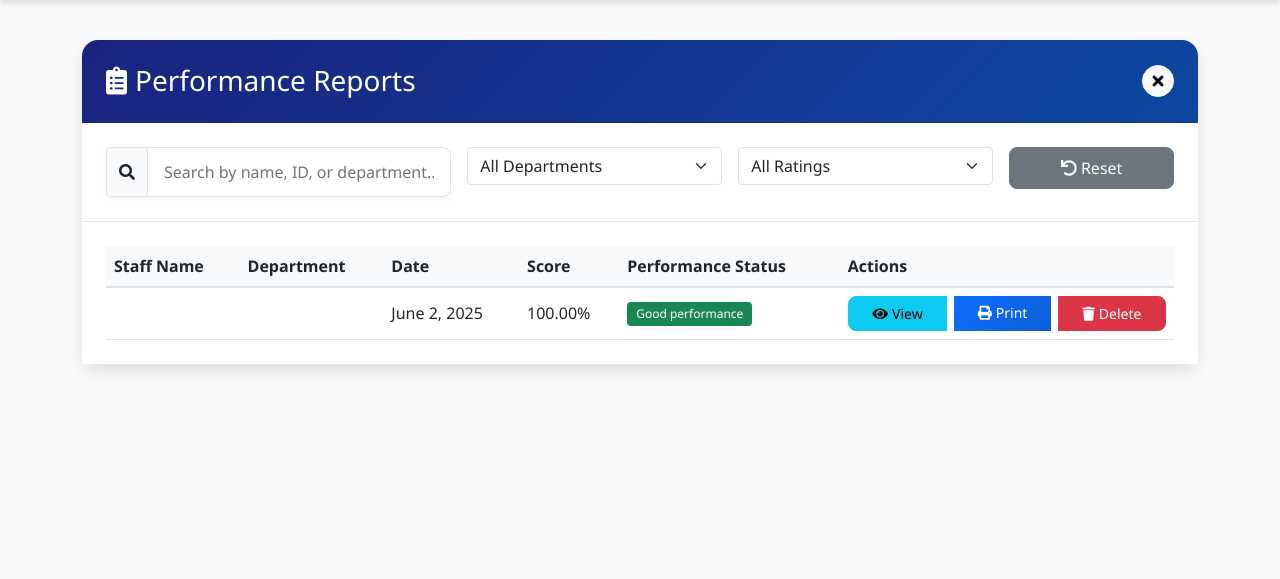
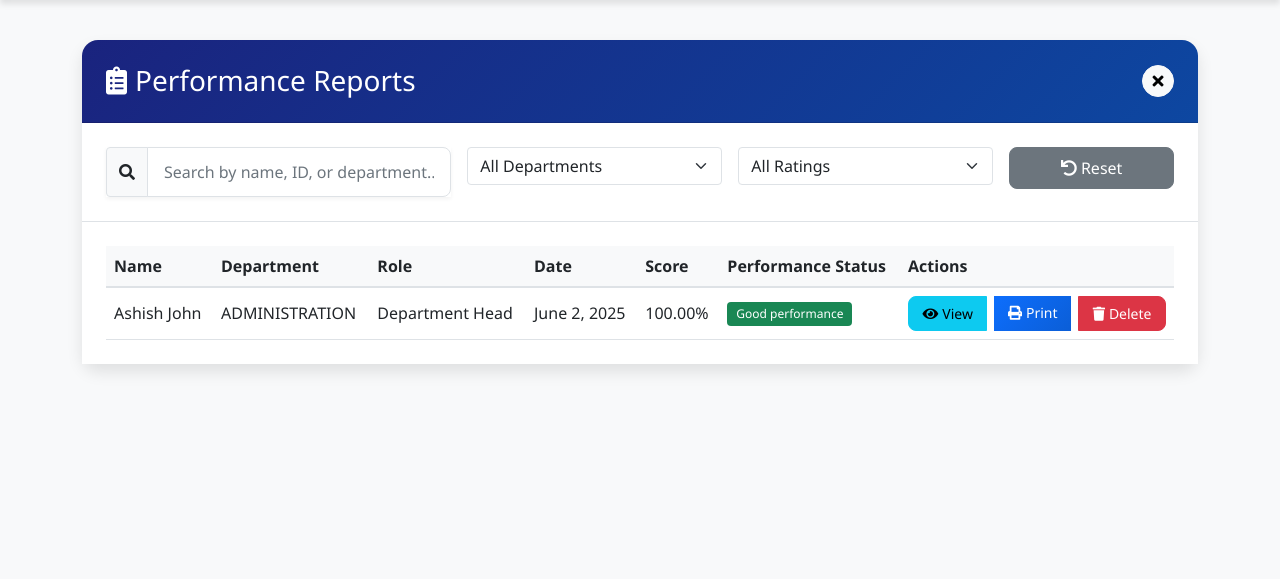
Before and after one commit to anjosy123/performancemonitoringapp, a Django app: page /reports/ in a window 1280 px wide. Shown: the part 60-639 px from the top of the page. Run offline with Django 5.2, Linux system fonts and the light colour scheme; a user stored in the database is signed in; data comes from the database, SQL or seed files in the repository; both versions use the stored data as it was after the commit; some libraries are stand-ins or nearby versions.

Commit message:
version 0.0.4

```diff
--- a/staff_monitor/templates/staff_monitor/report_list.html
+++ b/staff_monitor/templates/staff_monitor/report_list.html
@@ -27,8 +27,10 @@
                 <select id="departmentFilter" class="form-select">
                     <option value="">All Departments</option>
                     {% for report in reports %}
-                        {% if report.staff.department %}
+                        {% if report.staff and report.staff.department %}
                             <option value="{{ report.staff.department }}">{{ report.staff.department }}</option>
+                        {% elif report.department_head and report.department_head.department %}
+                            <option value="{{ report.department_head.department }}">{{ report.department_head.department }}</option>
                         {% endif %}
                     {% endfor %}
                 </select>
@@ -54,8 +56,9 @@
             <table class="table table-hover" id="reportsTable">
                 <thead class="table-light">
             <tr>
-                <th>Staff Name</th>
+                <th>Name</th>
                 <th>Department</th>
+                <th>Role</th>
                 <th>Date</th>
                 <th>Score</th>
                 <th>Performance Status</th>
@@ -65,8 +68,27 @@
         <tbody>
             {% for report in reports %}
                     <tr class="report-row">
-                <td>{{ report.staff.user.get_full_name }}</td>
-                        <td>{{ report.staff.department }}</td>
+                <td>
+                    {% if report.staff %}
+                        {{ report.staff.user.get_full_name }}
+                    {% elif report.department_head %}
+                        {{ report.department_head.user.get_full_name }}
+                    {% endif %}
+                </td>
+                <td>
+                    {% if report.staff %}
+                        {{ report.staff.department }}
+                    {% elif report.department_head %}
+                        {{ report.department_head.department }}
+                    {% endif %}
+                </td>
+                <td>
+                    {% if report.staff %}
+                        {{ report.staff.position }}
+                    {% elif report.department_head %}
+                        {{ report.department_head.designation }}
+                    {% endif %}
+                </td>
                 <td>{{ report.date }}</td>
                 <td>{{ report.percentage|floatformat:2 }}%</td>
                 <td>
@@ -85,7 +107,7 @@
                         {% if user.is_staff %}
                         <button class="btn btn-danger btn-sm delete-report"
                                 data-report-id="{{ report.id }}"
-                                        data-staff-name="{{ report.staff.user.get_full_name }}"
+                                data-staff-name="{% if report.staff %}{{ report.staff.user.get_full_name }}{% elif report.department_head %}{{ report.department_head.user.get_full_name }}{% endif %}"
                                 data-report-date="{{ report.date }}">
                             <i class="fas fa-trash me-1"></i>Delete
                         </button>
@@ -95,7 +117,7 @@
             </tr>
             {% empty %}
             <tr>
-                        <td colspan="6" class="text-center py-4">
+                        <td colspan="7" class="text-center py-4">
                             <i class="fas fa-clipboard-list text-muted me-2"></i>No reports found
                         </td>
             </tr>
@@ -249,7 +271,7 @@ document.addEventListener('DOMContentLoaded', function() {
     // Remove duplicate department options
     const uniqueDepartments = new Set();
     Array.from(departmentFilter.options).forEach(option => {
-        if (uniqueDepartments.has(option.value)) {
+        if (uniqueDepartments.has(option.value) && option.value !== '') {
             option.remove();
         } else {
             uniqueDepartments.add(option.value);
@@ -265,10 +287,12 @@ document.addEventListener('DOMContentLoaded', function() {
         Array.from(rows).forEach(row => {
             const name = row.cells[0].textContent.toLowerCase();
             const department = row.cells[1].textContent.toLowerCase();
-            const rating = row.cells[3].textContent.toLowerCase();
+            const role = row.cells[2].textContent.toLowerCase();
+            const rating = row.cells[4].textContent.toLowerCase();
 
             const matchesSearch = name.includes(searchTerm) ||
-                                department.includes(searchTerm);
+                                department.includes(searchTerm) ||
+                                role.includes(searchTerm);
             const matchesDepartment = !selectedDepartment || department === selectedDepartment;
             const matchesRating = !selectedRating || rating === selectedRating;
 
@@ -308,7 +332,7 @@ document.addEventListener('DOMContentLoaded', function() {
                 title: 'Confirm Delete',
                 html: `
                     <p>Are you sure you want to delete the performance report for:</p>
-                    <p><strong>Staff:</strong> ${staffName}</p>
+                    <p><strong>Person:</strong> ${staffName}</p>
                     <p><strong>Date:</strong> ${reportDate}</p>
                     <p class="text-danger"><strong>Note:</strong> This action cannot be undone.</p>
                 `,
--- a/staff_monitor/views.py
+++ b/staff_monitor/views.py
@@ -18,6 +18,7 @@ from django.contrib.auth.hashers import make_password
 from django.contrib.auth import update_session_auth_hash
 import pandas as pd
 import uuid
+from django.db import models
 
 # Helper function to check if user is admin or HR head with appropriate privilege
 def has_privilege(user, privilege_name=None):
@@ -439,11 +440,29 @@ def report_list(request):
                 # Check if HR head with all-reports privilege
                 if department_head.is_hr_head and hasattr(department_head, 'privileges') and department_head.privileges.can_view_all_reports:
                     reports = PerformanceReport.objects.all().order_by('-date')
+                elif department_head.department.name.lower() == "hr":
+                    # HR department sees all reports
+                    reports = PerformanceReport.objects.all().order_by('-date')
                 else:
                     # Department head sees only reports from their department
-                    reports = PerformanceReport.objects.filter(
-                        staff__department=department_head.department
-                    ).order_by('-date')
+                    if department_head.subdepartment is None:
+                        # Main department head sees all reports from their department
+                        reports = PerformanceReport.objects.filter(
+                            models.Q(staff__department=department_head.department) |
+                            models.Q(department_head__department=department_head.department)
+                        ).order_by('-date')
+                    else:
+                        # Subdepartment head sees only reports for staff assigned to them
+                        managed_staff_ids = department_head.managed_staff.values_list('id', flat=True)
+                        reports = PerformanceReport.objects.filter(
+                            models.Q(staff_id__in=managed_staff_ids) |
+                            models.Q(department_head_id=department_head.id)
+                        ).order_by('-date')
+
+                        # Add debug message to check if reports are being found
+                        print(f"Found {reports.count()} reports for subdepartment head {department_head.user.get_full_name()}")
+                        print(f"Managed staff IDs: {list(managed_staff_ids)}")
+
             except DepartmentHead.DoesNotExist:
                 reports = PerformanceReport.objects.none()
 
@@ -479,9 +498,24 @@ def incident_report_list(request):
                 else:
                     # Regular department head is authorized to see their department's reports
                     is_authorized = True
-                    reports = IncidentReport.objects.filter(
-                        staff__department=department_head.department
-                    ).order_by('-incident_date', '-incident_time')
+
+                    if department_head.subdepartment is None:
+                        # Main department head sees all reports from their department
+                        reports = IncidentReport.objects.filter(
+                            models.Q(staff__department=department_head.department) |
+                            models.Q(department_head__department=department_head.department)
+                        ).order_by('-incident_date', '-incident_time')
+                    else:
+                        # Subdepartment head sees only reports for staff assigned to them
+                        managed_staff_ids = department_head.managed_staff.values_list('id', flat=True)
+                        reports = IncidentReport.objects.filter(
+                            models.Q(staff_id__in=managed_staff_ids) |
+                            models.Q(department_head_id=department_head.id)
+                        ).order_by('-incident_date', '-incident_time')
+
+                        # Add debug message to check if reports are being found
+                        print(f"Found {reports.count()} incident reports for subdepartment head {department_head.user.get_full_name()}")
+                        print(f"Managed staff IDs for incidents: {list(managed_staff_ids)}")
             except DepartmentHead.DoesNotExist:
                 is_authorized = False
                 reports = IncidentReport.objects.none()
@@ -827,9 +861,16 @@ def view_report(request, report_id):
                 # Continue with viewing the report
                 pass
             # Regular department heads can only view reports from their department
-            elif report.staff.department != department_head.department:
+            elif (report.staff and report.staff.department != department_head.department) or \
+                 (report.department_head and report.department_head.department != department_head.department):
                 messages.error(request, 'You do not have permission to view this report.')
                 return redirect('report_list')
+            # Subdepartment heads can only view reports for staff assigned to them
+            elif department_head.subdepartment is not None:
+                if report.staff and report.staff not in department_head.managed_staff.all():
+                    if report.department_head != department_head:  # Allow viewing own reports
+                        messages.error(request, 'You do not have permission to view this report.')
+                        return redirect('report_list')
         except DepartmentHead.DoesNotExist:
             messages.error(request, 'You do not have permission to view reports.')
             return redirect('dashboard')
@@ -1553,9 +1594,16 @@ def view_incident_report(request, report_id):
                 # Continue with viewing the report
                 pass
             # Regular department heads can only view reports from their department
-            elif report.staff.department != department_head.department:
+            elif (report.staff and report.staff.department != department_head.department) or \
+                 (report.department_head and report.department_head.department != department_head.department):
                 messages.error(request, 'You do not have permission to view this report.')
                 return redirect('incident_report_list')
+            # Subdepartment heads can only view reports for staff assigned to them
+            elif department_head.subdepartment is not None:
+                if report.staff and report.staff not in department_head.managed_staff.all():
+                    if report.department_head != department_head:  # Allow viewing own reports
+                        messages.error(request, 'You do not have permission to view this report.')
+                        return redirect('incident_report_list')
         except DepartmentHead.DoesNotExist:
             messages.error(request, 'You do not have permission to view reports.')
             return redirect('dashboard')
@@ -1582,9 +1630,16 @@ def print_incident_report(request, report_id):
                 # Continue with viewing the report
                 pass
             # Regular department heads can only view reports from their department
-            elif report.staff.department != department_head.department:
+            elif (report.staff and report.staff.department != department_head.department) or \
+                 (report.department_head and report.department_head.department != department_head.department):
                 messages.error(request, 'You do not have permission to view this report.')
                 return redirect('incident_report_list')
+            # Subdepartment heads can only view reports for staff assigned to them
+            elif department_head.subdepartment is not None:
+                if report.staff and report.staff not in department_head.managed_staff.all():
+                    if report.department_head != department_head:  # Allow viewing own reports
+                        messages.error(request, 'You do not have permission to view this report.')
+                        return redirect('incident_report_list')
         except DepartmentHead.DoesNotExist:
             messages.error(request, 'You do not have permission to view reports.')
             return redirect('dashboard')
```
Also changed, not shown: staff_monitor/templates/staff_monitor/incident_report_list.html (+33 -11 lines), staff_monitor/templates/staff_monitor/print_incident_report.html (+37 -7 lines), staff_monitor/templates/staff_monitor/print_report.html (+37 -7 lines), db.sqlite3, media/incident_photos/bacgrnd_pbPGdOH.png (added), staff_monitor/forms.py (line endings or trailing spaces). Lines whose indentation alone changed are shown as unchanged.
